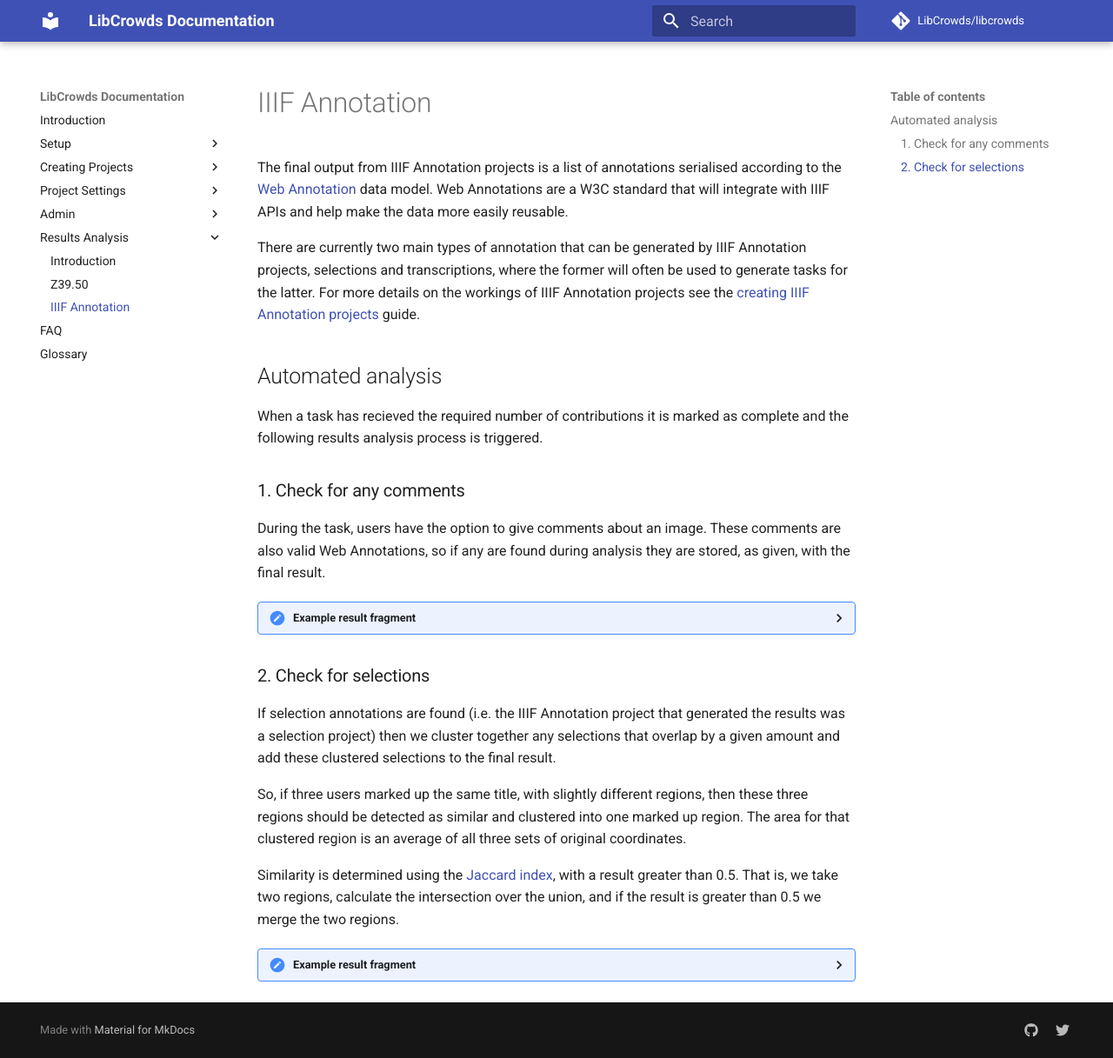
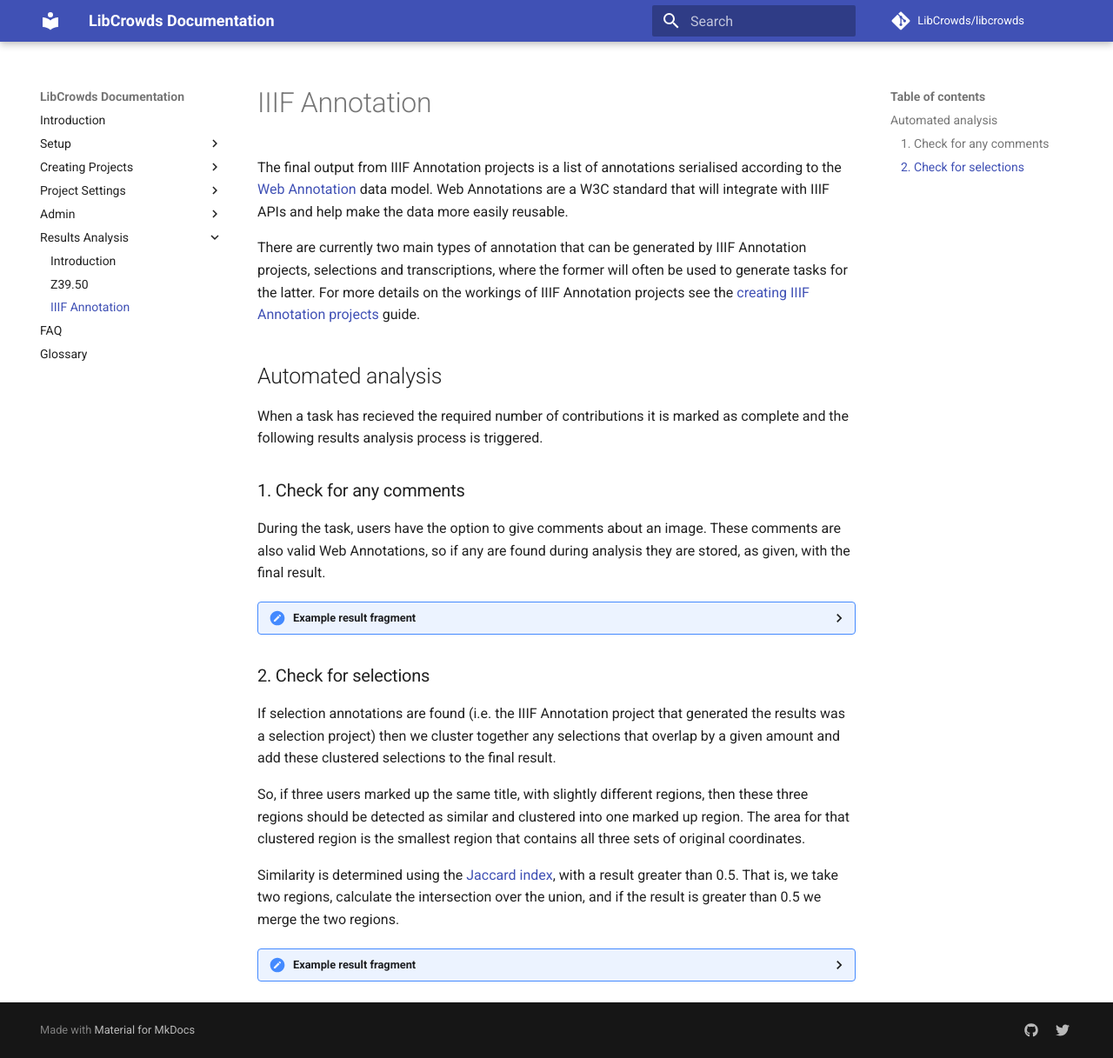
Before and after one commit to LibCrowds/docs, an MkDocs documentation site: the page built from docs/analysis/iiif.md, in a window 1280 px wide and 1217 px high. Shown: the whole window at 87% size. Built offline with MkDocs 1.6.1 and Material for MkDocs 9.7.7, drawn with Linux system fonts in a browser that asks for light colours; comment, search, counter and statistics services are not loaded; old or Windows-style settings are respelled for this version of MkDocs.

Commit message:
Update docs

```diff
--- a/docs/analysis/iiif.md
+++ b/docs/analysis/iiif.md
@@ -58,8 +58,8 @@ to the final result.
 
 So, if three users marked up the same title, with slightly different regions,
 then these three regions should be detected as similar and clustered into one
-marked up region. The area for that clustered region is an average of all
-three sets of original coordinates.
+marked up region. The area for that clustered region is the smallest region
+that contains all three sets of original coordinates.
 
 Similarity is determined using the
 [Jaccard index](https://en.wikipedia.org/wiki/Jaccard_index), with a result
```
